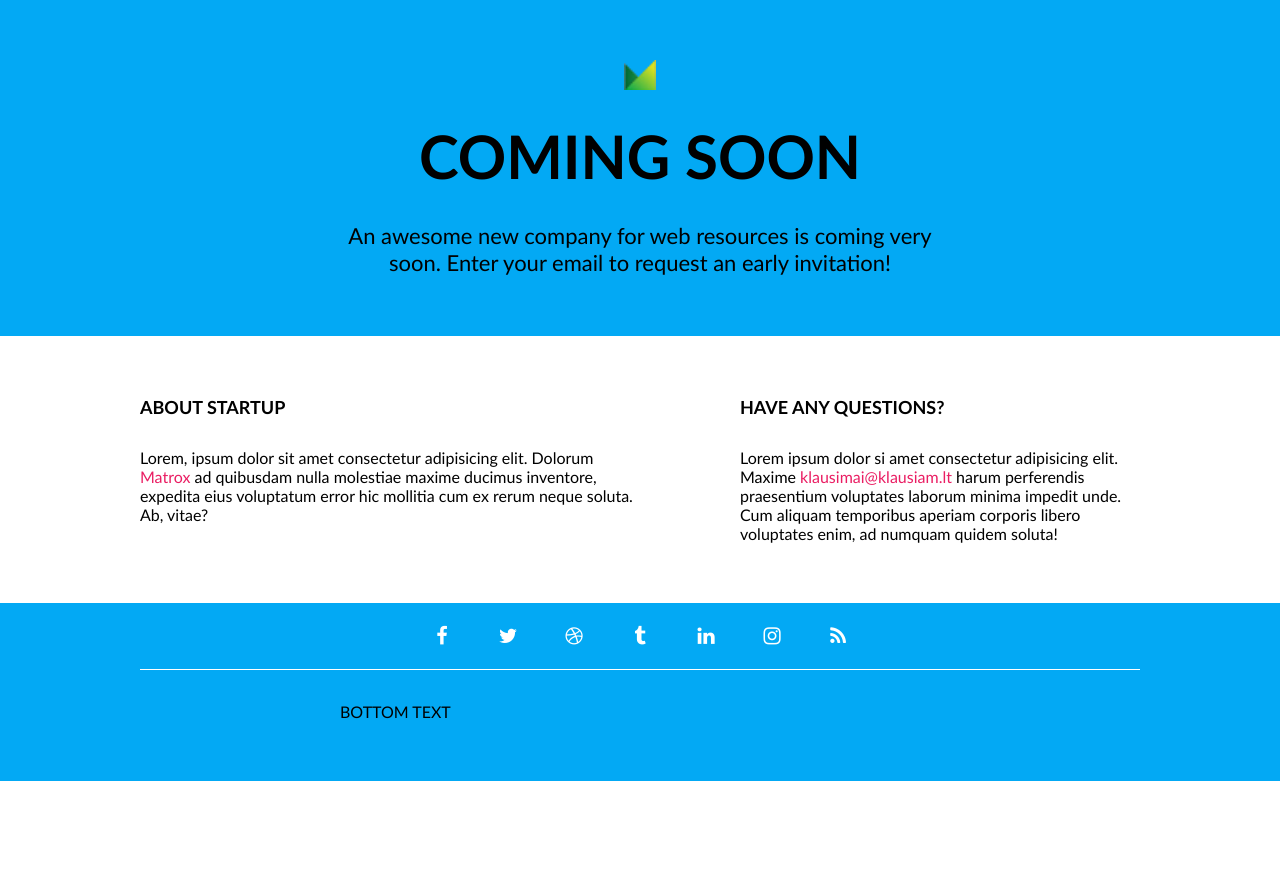
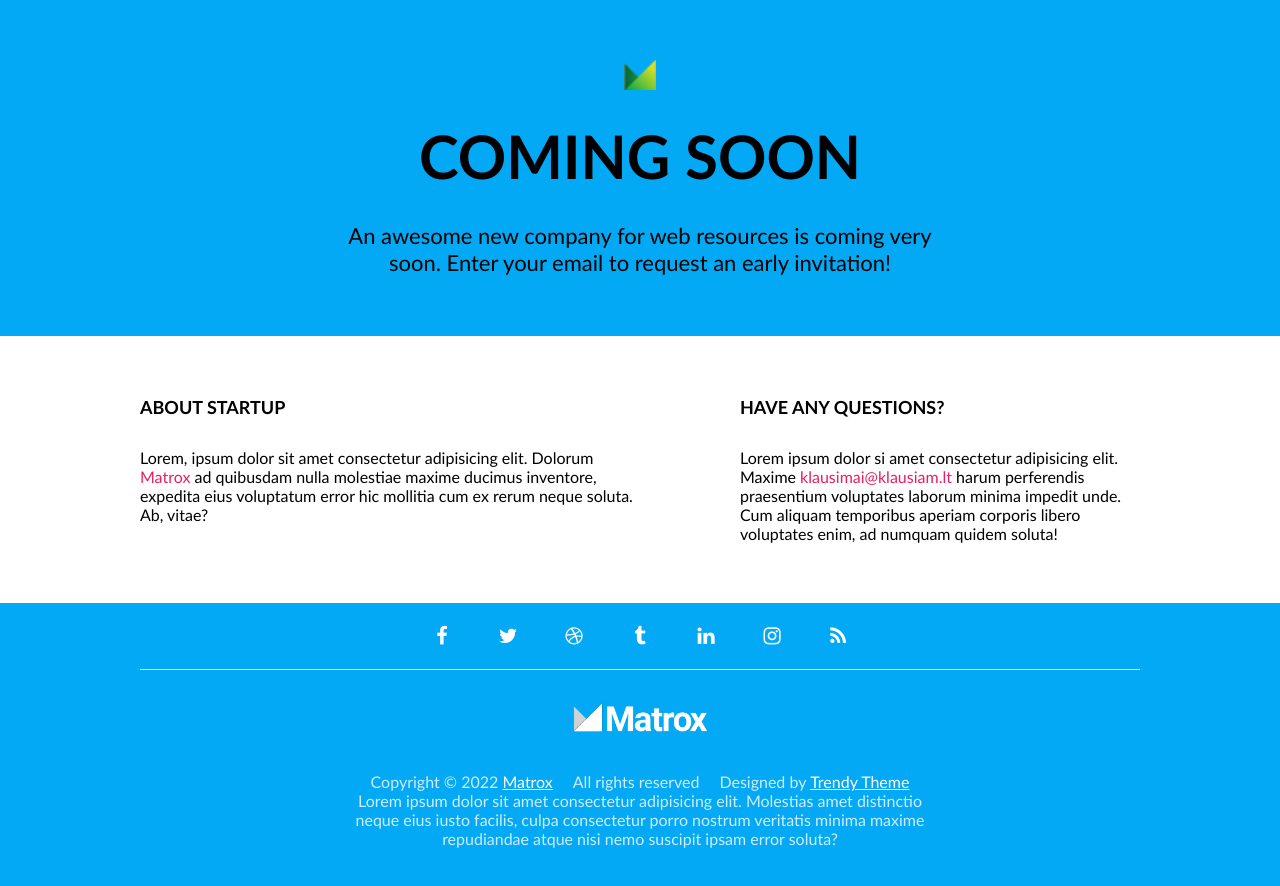
Before and after one commit to pijusp/5-coming-soon, a website: page index.html in a window 1280 px wide. Before the commit the page ends 800 px from the top, so only its background shows below. Drawn offline with Linux system fonts and the light colour scheme.

Commit message:
Footer trio

```diff
--- a/css/pages/home.css
+++ b/css/pages/home.css
@@ -56,4 +56,19 @@ footer.container {
     color: var(--main-color);
 }
 .bottom {
+    display: flex;
+    flex-direction: column;
+    align-items: center;
+    text-align: center;
+    color: #fffc;
 }
+.bottom > .logo {
+    margin-bottom: 40px;
+}
+.bottom > .trio {
+    display: flex;
+    gap: 20px;
+}
+.bottom a {
+    color: #fff;
+}
--- a/index.html
+++ b/index.html
@@ -52,16 +52,15 @@
             <a href="#" class="fa fa-linkedin"></a>
             <a href="#" class="fa fa-instagram"></a>
             <a href="#" class="fa fa-rss"></a>
-
-
-
-
-
-
-
         </div>
         <div class="short-row bottom">
-            BOTTOM TEXT
+            <img class="logo" src="./images/Matrox.png" alt="logo">
+            <div class="trio">
+                <p>Copyright &copy; 2022 <a href="#">Matrox</a></p>
+                <p>All rights reserved</p>
+                <p>Designed by <a href="#" target="_blank">Trendy Theme</a></p>
+            </div>
+            <p class="footer-description"> Lorem ipsum dolor sit amet consectetur adipisicing elit. Molestias amet distinctio neque eius iusto facilis, culpa consectetur porro nostrum veritatis minima maxime repudiandae atque nisi nemo suscipit ipsam error soluta?</p>
         </div>
     </footer>
 </body>
```
